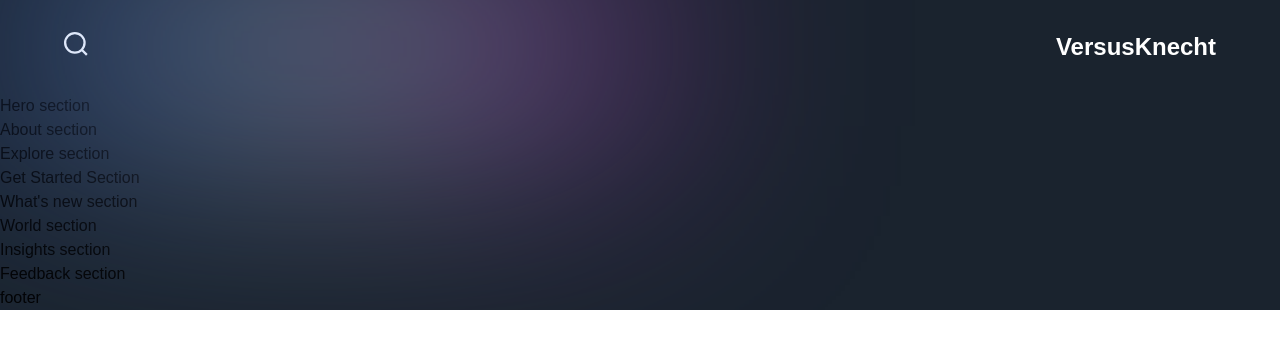
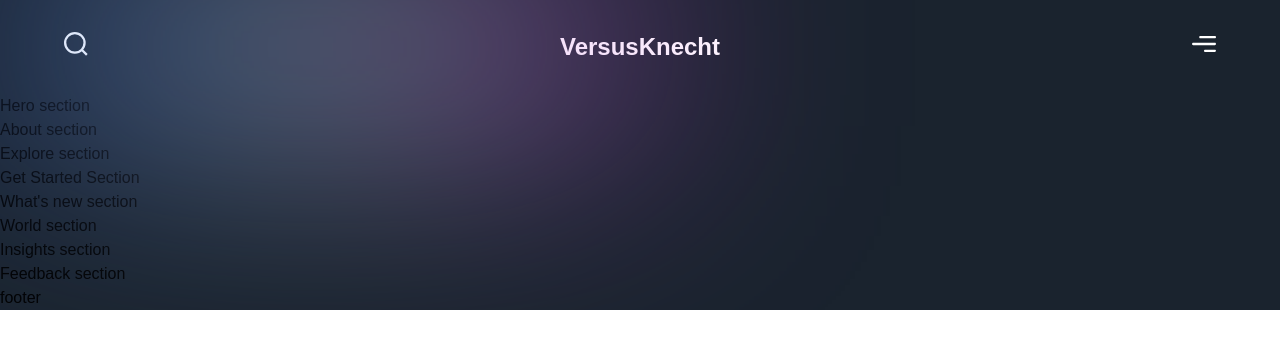
Before and after one commit to javorskyp/responsive_next_tailwind, a Next.js app: page / in a window 1280 px wide. Shown: the top 348 px of the page. Built offline with nearby package versions, Linux system fonts and the light colour scheme; a web font is replaced by a local one.

Commit message:
burger menu icon

```diff
--- a/components/Navbar.jsx
+++ b/components/Navbar.jsx
@@ -17,6 +17,7 @@
       <h2 className='font-extrabold text-[24px] leading-[30px] text-white'>
           VersusKnecht
       </h2>
+      <img src="/menu.svg" alt="menu" className='w-[24px] h-[24px] object-contain'/>
     </div>
   </motion.nav>
 );
```
